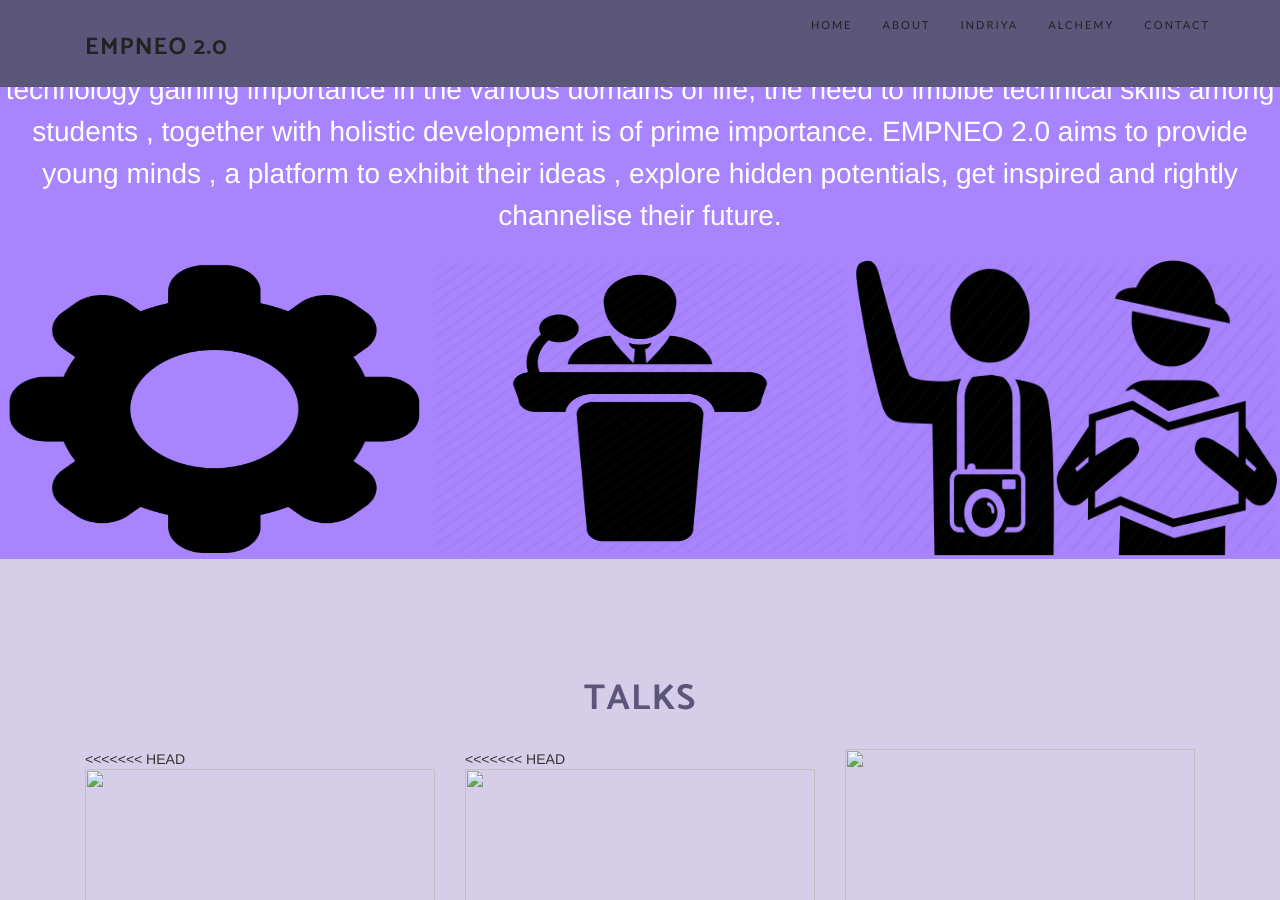
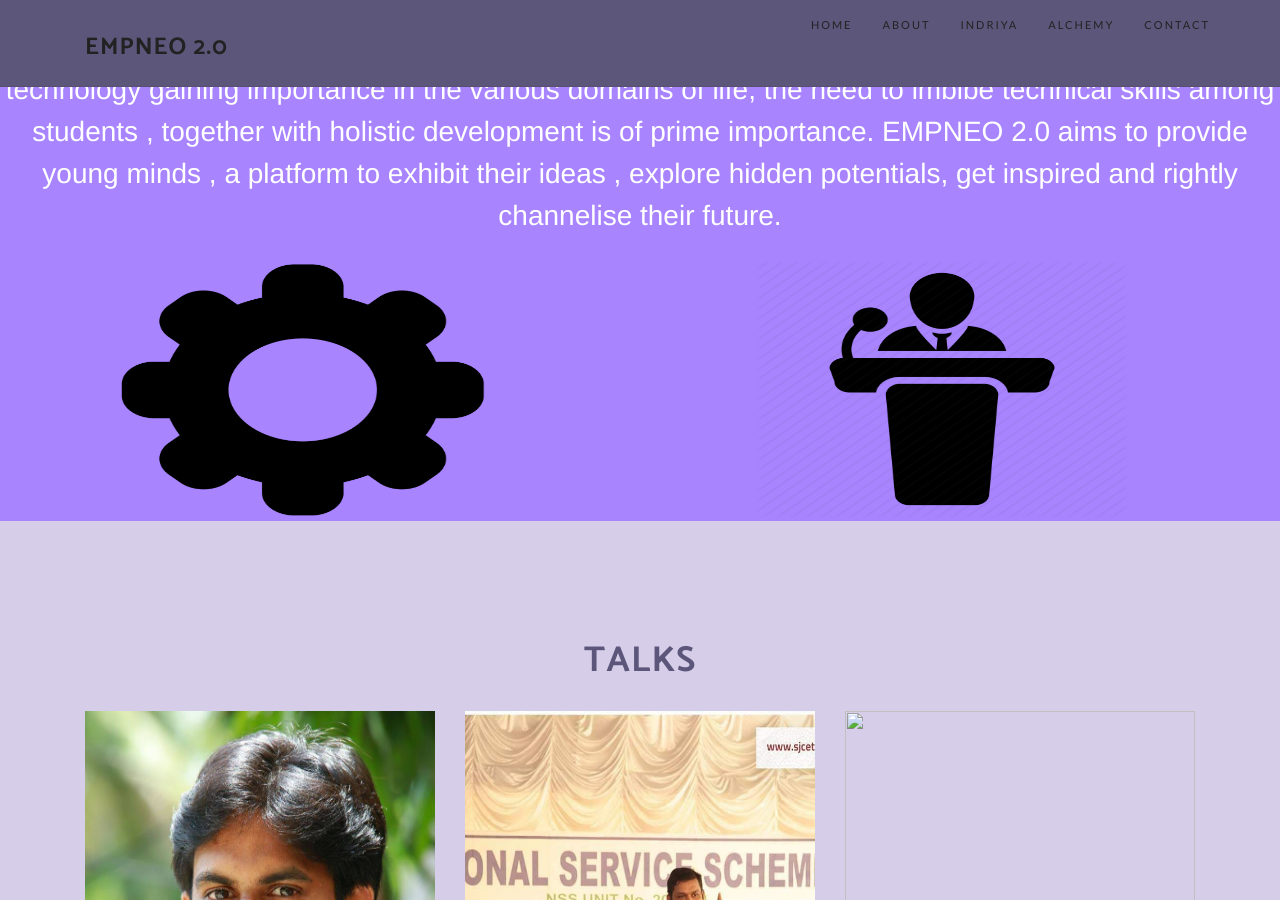
Before and after one commit to IEEEMEC/empneo, a Jekyll site: the page built from index.html, in a window 1280 px wide and 900 px high, scrolled down 1231 px. Built offline with Jekyll 4.4.1, drawn with Linux system fonts in a browser that asks for light colours; nearby versions of some CDN libraries; some web fonts are replaced; the list of posts is cut into pages by our own code; some of the changed text lies outside the part shown.

Commit message:
removed icon for trips

```diff
--- a/_includes/portfolio.html
+++ b/_includes/portfolio.html
@@ -23,14 +23,20 @@
 </section>-->
 <style>
     #img{
-        height: 8cm;
+        height: 7cm;
+        width: 10cm;
         border: solid;
         border-spacing: 30px;
         border-color: #a984ff;
-
+        align-content: center;
+       margin-left: 3cm;
     }
     body{
         background-color: #a984ff;
+    }
+    .col-lg-4{
+        width: 50%;
+
     }
 
 </style>
@@ -43,11 +49,9 @@
                     <div class="portfolio-box-caption">
                         <div class="portfolio-box-caption-content">
                             <div class="project-category text-faded">
-                                workshop
+                                Workshops
                             </div>
-                            <div class="project-name">
-                                topic
-                            </div>
+
                         </div>
                     </div>
                 </a>
@@ -58,30 +62,15 @@
                     <div class="portfolio-box-caption">
                         <div class="portfolio-box-caption-content">
                             <div class="project-category text-faded">
-                                Talk
+                                Talks
                             </div>
-                            <div class="project-name">
-                                Topic
-                            </div>
+
+
                         </div>
                     </div>
                 </a>
             </div>
-            <div class="col-lg-4 col-sm-6">
-                <a href="#" class="portfolio-box">
-                    <img id ="img"src="/img/trip.png" class="img-responsive" alt="">
-                    <div class="portfolio-box-caption">
-                        <div class="portfolio-box-caption-content">
-                            <div class="project-category text-faded">
-                                Trips
-                            </div>
-                            <div class="project-name">
-                                Place
-                            </div>
-                        </div>
-                    </div>
-                </a>
-            </div>
+
          <!--   <div class="col-lg-4 col-sm-6">
                 <a href="#" class="portfolio-box">
                     <img src="/img/portfolio/4.jpg" class="img-responsive" alt="">
--- a/_includes/talks.html
+++ b/_includes/talks.html
@@ -9,11 +9,7 @@
         <br>
 
         <div class="col-sm-4">
-<<<<<<< HEAD
-            <img src="#" alt="" id="ima">
-=======
             <img src="/img/Kiran Mohan.jpg" alt="Kiran Mohan" id="ima">
->>>>>>> upstream/master
             <h3 style="color:#5d567b;"><strong>KIRAN MOHAN</strong></h3>
                 <br>
                 <p>
@@ -28,11 +24,7 @@ Mechanics, Turbulence and many others.
         </div>
 
         <div class="col-sm-4">
-<<<<<<< HEAD
-            <img src="#" alt="" id="ima">
-=======
             <img src="/img/Babu T Shankar.jpeg" alt="Babu Shankar" id="ima">
->>>>>>> upstream/master
             <h3 style="color: #5d567b;"><strong>Prof Babu Sankar</strong></h3>
                 <br>
                 <p>
```
Also changed, not shown: css/bootstrap.css.
